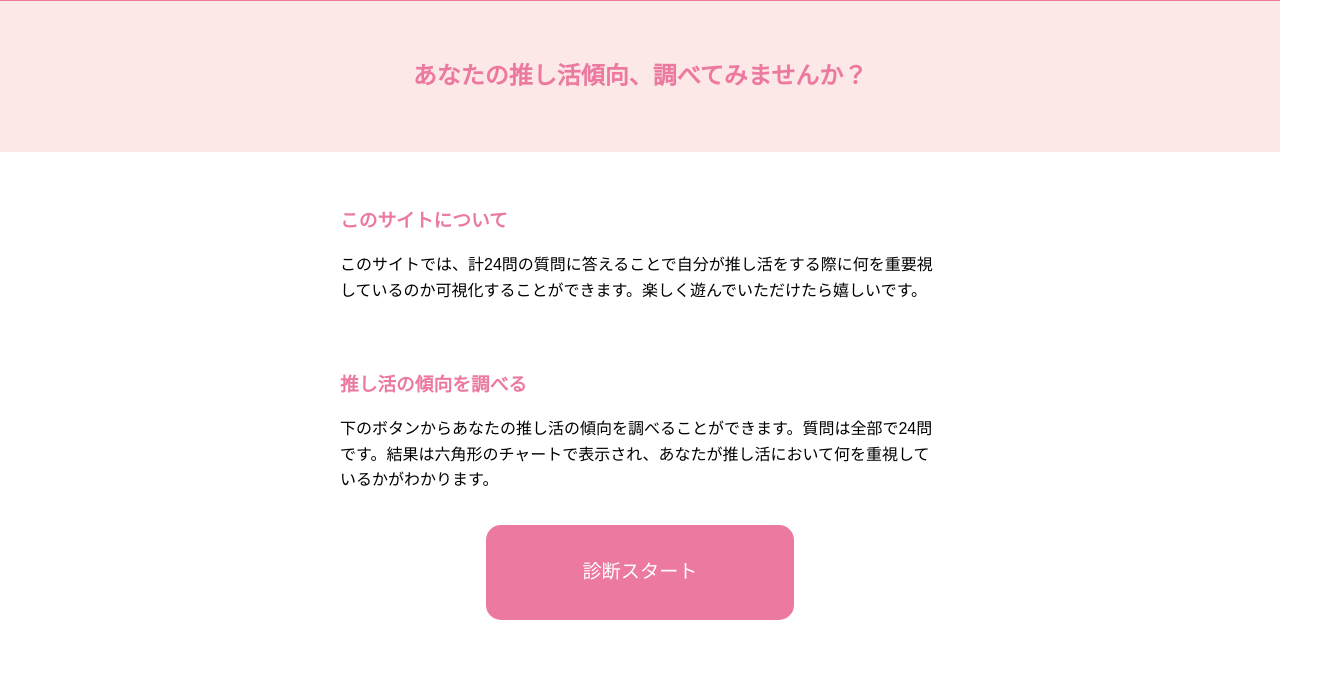
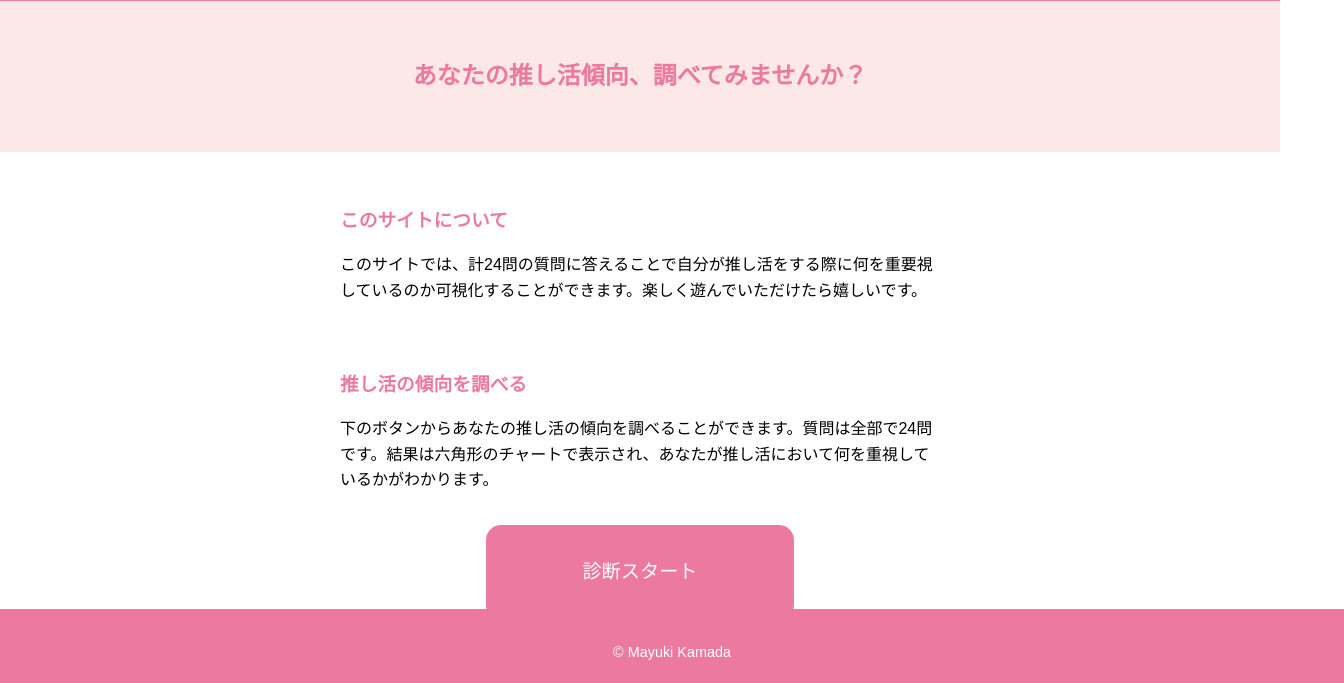
Before and after one commit to an-may/FindYourVibe, a plain HTML site: page index.html in a window 1280 px wide. Shown: the part 104-787 px from the top of the page, 1344 px wide, since content can reach past the window. Drawn offline with Linux system fonts and the light colour scheme; a web font is replaced by a local one.

Commit message:
Update style.css

```diff
--- a/style.css
+++ b/style.css
@@ -163,15 +163,19 @@ article img {
   color: #f7c8d6;
 }
 
-/* フッター */
+.wrapper{
+    min-height: 100vh;
+}
+
 footer {
-  background-color: #ec79a0/*#f7c8d6*/;
+  width: 100%;
+  background-color: #ec79a0;
   color: #ffffff;
   text-align: center;
   padding: 2rem;
   font-size: 0.9rem;
-  /*position: absolute;
-  bottom: 0;*/
+  position: absolute;
+  bottom: 0;
 }
 
 /* レスポンシブ対応 */
```
